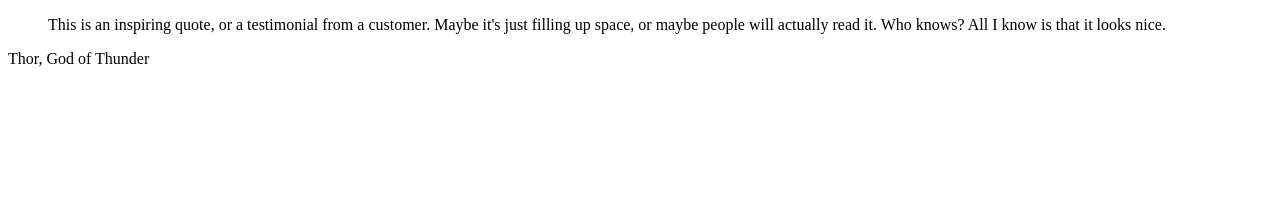
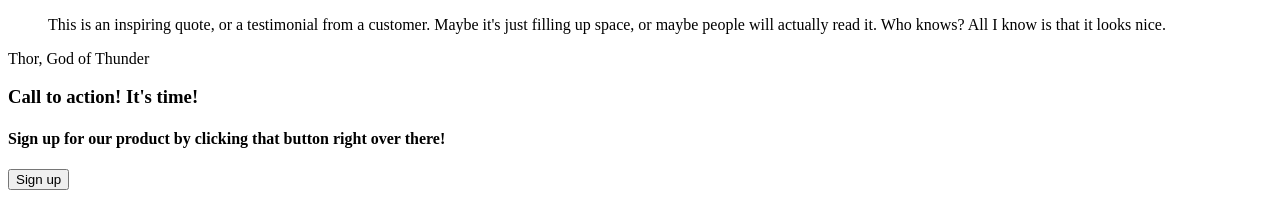
Before and after one commit to oberemok-oksana/Animals-OdinProject, a plain HTML site: page index.html in a window 1280 px wide. Shown: the part 10915-11113 px from the top of the page. Before the commit the page ends 10991 px from the top, so only its background shows below. Drawn offline with Linux system fonts and the light colour scheme.

Commit message:
implement section subscribe

```diff
--- a/index.html
+++ b/index.html
@@ -54,5 +54,14 @@
       </blockquote>
       <span class="quote-author">Thor, God of Thunder</span>
     </section>
+    <section>
+      <div>
+        <h3 class="subscribe-title">Call to action! It's time!</h3>
+        <h4 class="subscribe-subtitle">
+          Sign up for our product by clicking that button right over there!
+        </h4>
+      </div>
+      <button class="btn subscribe-btn">Sign up</button>
+    </section>
   </body>
 </html>
```
